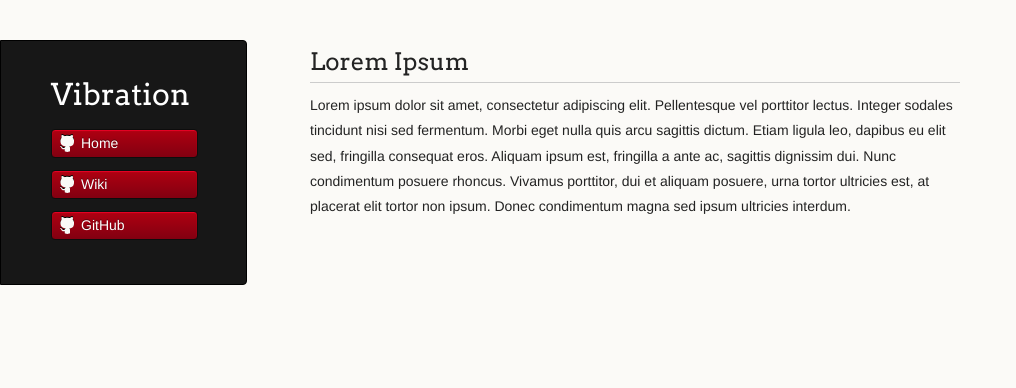
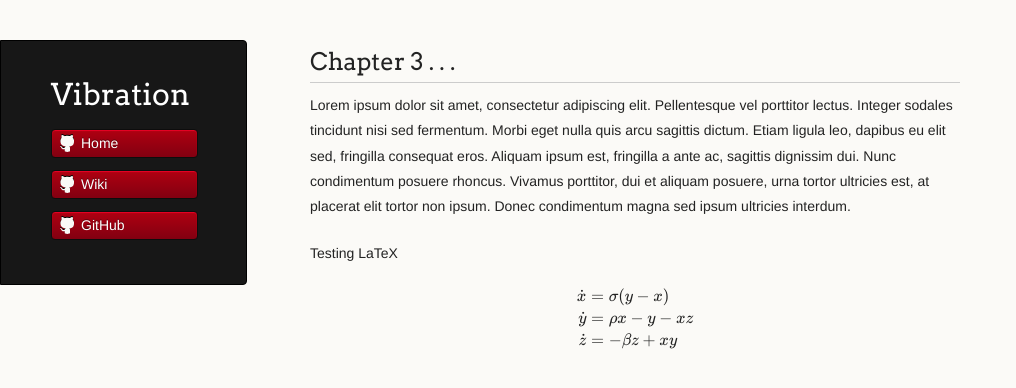
Before and after one commit to vireax/vibration, a Jekyll site: the page built from ch3.md, in a window 1280 px wide. Shown: the top 388 px of the page, without its empty margins (0-1016 px from the left). Built offline with Jekyll 4.4.1, drawn with Linux system fonts in a browser that asks for light colours; formulas are drawn with MathJax 3.

Commit message:
Update ch3.md

```diff
--- a/ch3.md
+++ b/ch3.md
@@ -3,6 +3,10 @@
 title: Chapter 3
 ---
 
-## Lorem Ipsum
+## Chapter 3 . . .
 
 Lorem ipsum dolor sit amet, consectetur adipiscing elit. Pellentesque vel porttitor lectus. Integer sodales tincidunt nisi sed fermentum. Morbi eget nulla quis arcu sagittis dictum. Etiam ligula leo, dapibus eu elit sed, fringilla consequat eros. Aliquam ipsum est, fringilla a ante ac, sagittis dignissim dui. Nunc condimentum posuere rhoncus. Vivamus porttitor, dui et aliquam posuere, urna tortor ultricies est, at placerat elit tortor non ipsum. Donec condimentum magna sed ipsum ultricies interdum.
+
+Testing LaTeX
+
+$$ \begin{aligned} \dot{x} & = \sigma(y-x) \\ \dot{y} & = \rho x - y - xz \\ \dot{z} & = -\beta z + xy \end{aligned} $$
```
